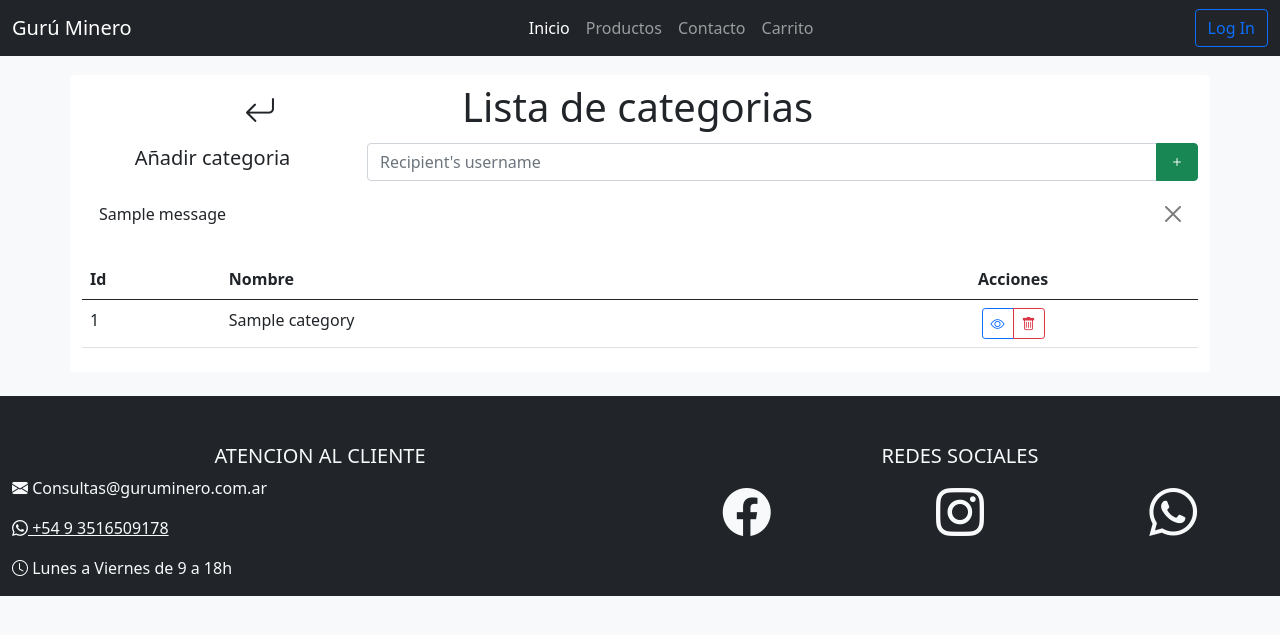
After one commit to ivanln26/404_minerva, a Django app: page /categories/ in a window 1280 px wide. The commit adds this page. Shown: the top 635 px of the page. Run offline with Django 3.2, Linux system fonts and the light colour scheme; tables that the repository leaves empty hold one stand-in row (values such as "Sample post"); one stand-in notice (Sample message) is shown.

Commit message:
Add categories list

```diff
--- /dev/null
+++ b/minerva/templates/category_list.html
@@ -0,0 +1,64 @@
+{% extends 'base.html' %}
+
+{% block title %}Lista de categorias{% endblock %}
+
+{% block content %}
+<div class="row">
+    <div class="col-4 mx-0 my-auto text-center">
+        <a href="{% url 'product_list' %}"><i class="bi-arrow-return-left text-dark" style="font-size: 2em;"></i></a>
+    </div>
+    <div class="col-8 mx-0 my-auto">
+      <h1>Lista de categorias</h1>
+    </div>
+  </div>
+  <div class="row align-items-center py-1">
+      <div class="col-3 text-center">
+          <h5>Añadir categoria</h5>
+      </div>
+      <div class="col-9">
+          <div class="input-group">
+            <input type="text" class="form-control" placeholder="Recipient's username" aria-label="Recipient's username" aria-describedby="button-addon2">
+            <button class="btn btn-success" type="button" id="button-addon2"><i class="bi-plus"></i></button>
+          </div>
+      </div>
+  </div>
+    {% if messages %}
+      {% for message in messages %}
+        <div class="alert {{ message.tags }} alert-dismissible fade show" role="alert">
+          {{ message }}
+          <button class="btn-close" data-bs-dismiss="alert" aria-label="Close" type="button"></button>
+        </div>
+      {% endfor %}
+    {% endif %}
+    <div class="d-grid gap-2 d-md-flex justify-content-md-end">
+    </div>
+    <div class="table-responsive">
+      <table class="table table-hover">
+        <thead>
+          <tr>
+            <th>Id</th>
+            <th>Nombre</th>
+            <th class="text-center">Acciones</th>
+          </tr>
+        </thead>
+        <tbody>
+          {% for category in categories %}
+          <tr>
+            <td>{{ category.id }}</td>
+            <td>{{ category.name }}</td>
+            <td class="text-center">
+              <div class="btn-group btn-group-sm" role="group">
+                <a class="btn btn-outline-primary" href="{% url 'category_list' %}" role="button"><i class="bi-eye"></i></a>
+                <a class="btn btn-outline-danger" href="{% url 'category_list' %}" role="button"><i class="bi-trash"></i></a>
+              </div>
+            </td>
+          </tr>
+          {% endfor %}
+        </tbody>
+      </table>
+    </div>
+{% endblock %}
+
+{% block footer %}
+  {% include 'footer.html' %}
+{% endblock %}
--- a/minerva/templates/product_list.html
+++ b/minerva/templates/product_list.html
@@ -15,7 +15,7 @@
         </a>
       </div>
       <div class="col px-1 py-1">
-        <a class="btn btn-outline-success" href="{% url 'product_create' %}" role="button">
+        <a class="btn btn-outline-success" href="{% url 'category_list' %}" role="button">
           <i class="bi-plus"></i> categoria
         </a>
       </div>
@@ -52,7 +52,7 @@
           <td>{{ product.price }}</td>
           <td>{{ product.stock }}</td>
           <td>{{ product.category }}</td>
-          <td>
+          <td class="text-center">
             <div class="btn-group btn-group-sm" role="group">
               <a class="btn btn-outline-primary" href="{% url 'product_detail' product.id %}" role="button"><i class="bi-eye"></i></a>
               <a class="btn btn-outline-dark" href="{% url 'product_edit' product.id %}" role="button"><i class="bi-pencil-fill"></i></a>
--- a/minerva/urls.py
+++ b/minerva/urls.py
@@ -6,6 +6,7 @@ from . import views
 
 urlpatterns = [
     path('', views.index, name='index'),
+    path('categories/',views.CategoryListView.as_view(), name="category_list"),
     path('product/create', views.ProductCreateView.as_view(), name='product_create'),
     path('product/delete/<int:id>', views.ProductDeleteView.as_view(), name='product_delete'),
     path('product/detail/<int:id>', views.ProductDetailView.as_view(), name='product_detail'),
--- a/minerva/views.py
+++ b/minerva/views.py
@@ -102,6 +102,13 @@ class ProductListView(View):
         return render(request, 'product_list.html', ctx)
 
 
+class CategoryListView(View):
+    def get(self, request):
+        ctx = {
+            'categories': models.Category.objects.all()
+        }
+        return render(request, 'category_list.html', ctx)
+
 class LoginView(LoginView):
 
     template_name = 'login.html'
```
